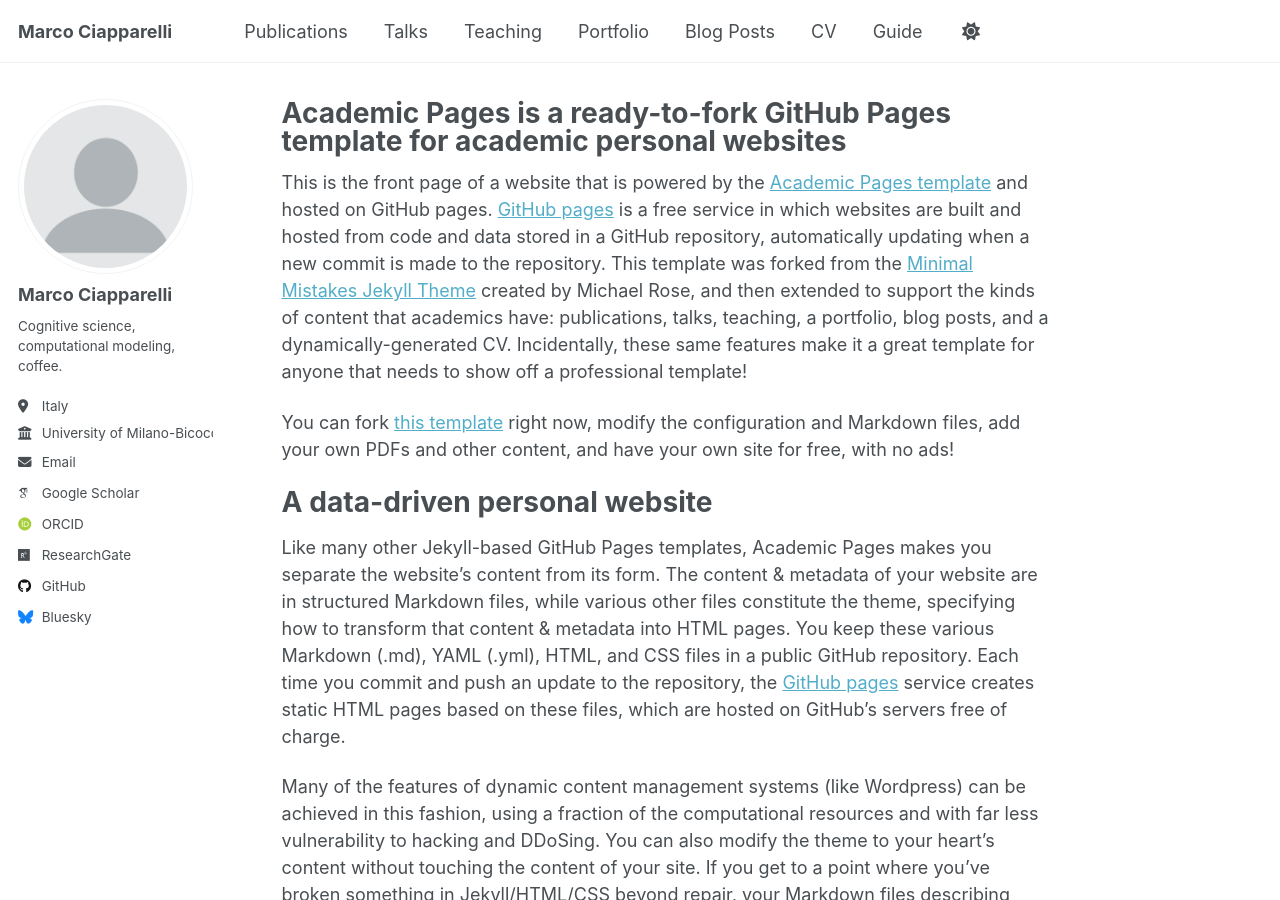
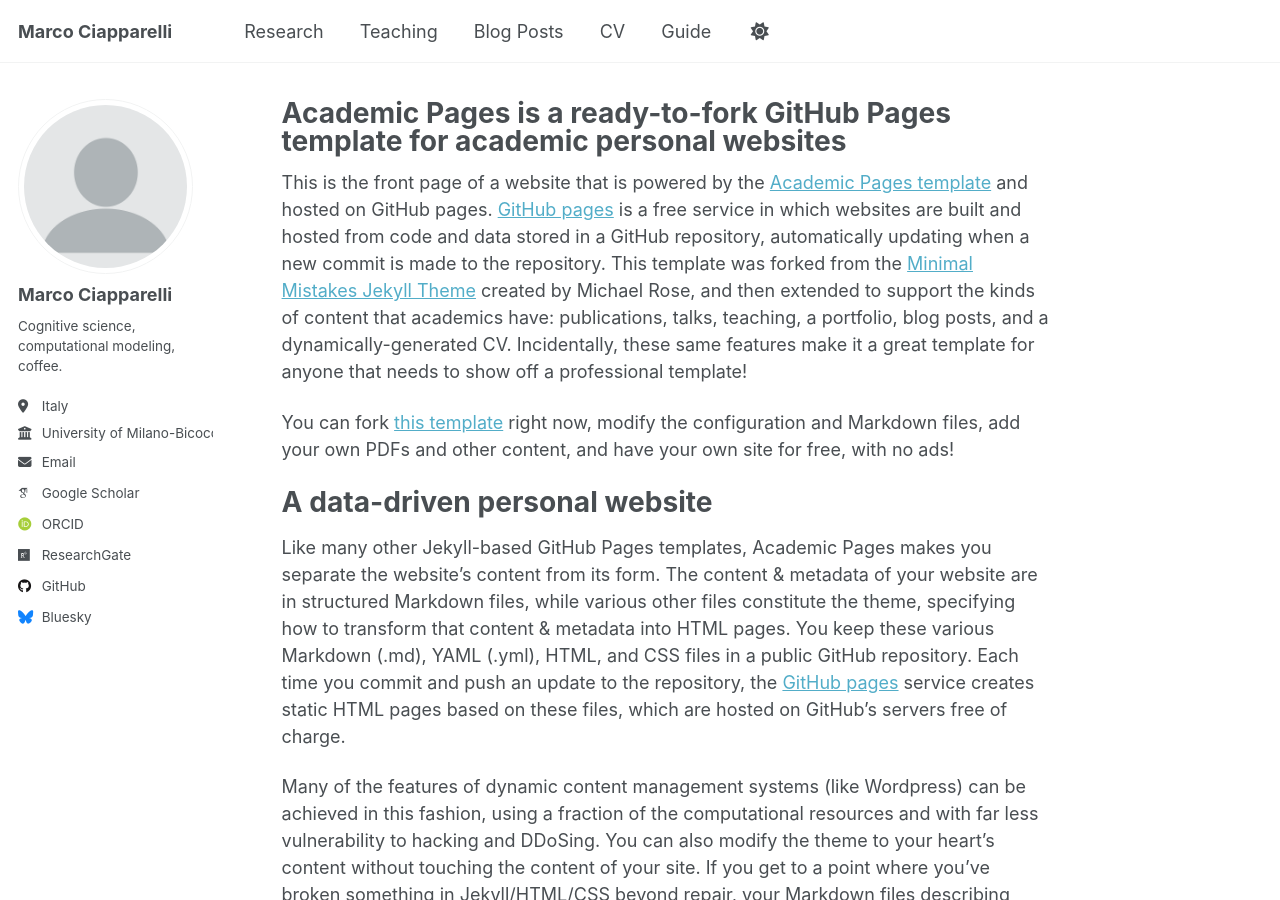
Before and after one commit to MarcoCiapparelli/MarcoCiapparelli.github.io, a Jekyll site: the page built from _pages/about.md, in a window 1280 px wide and 900 px high. Built offline with Jekyll 4.4.1, drawn with Linux system fonts in a browser that asks for light colours; some web fonts are replaced; a script that is not in the unit is left out.

Commit message:
Update navigation.yml

```diff
--- a/_data/navigation.yml
+++ b/_data/navigation.yml
@@ -8,17 +8,17 @@
 #      Markdown formatted page while the second is generated using JSON.
 
 main:
-  - title: "Publications"
+  - title: "Research"
     url: /publications/
 
-  - title: "Talks"
-    url: /talks/
+  # - title: "Talks"
+  #  url: /talks/
 
   - title: "Teaching"
     url: /teaching/
 
-  - title: "Portfolio"
-    url: /portfolio/
+  # - title: "Portfolio"
+  #  url: /portfolio/
 
   - title: "Blog Posts"
     url: /year-archive/
```
